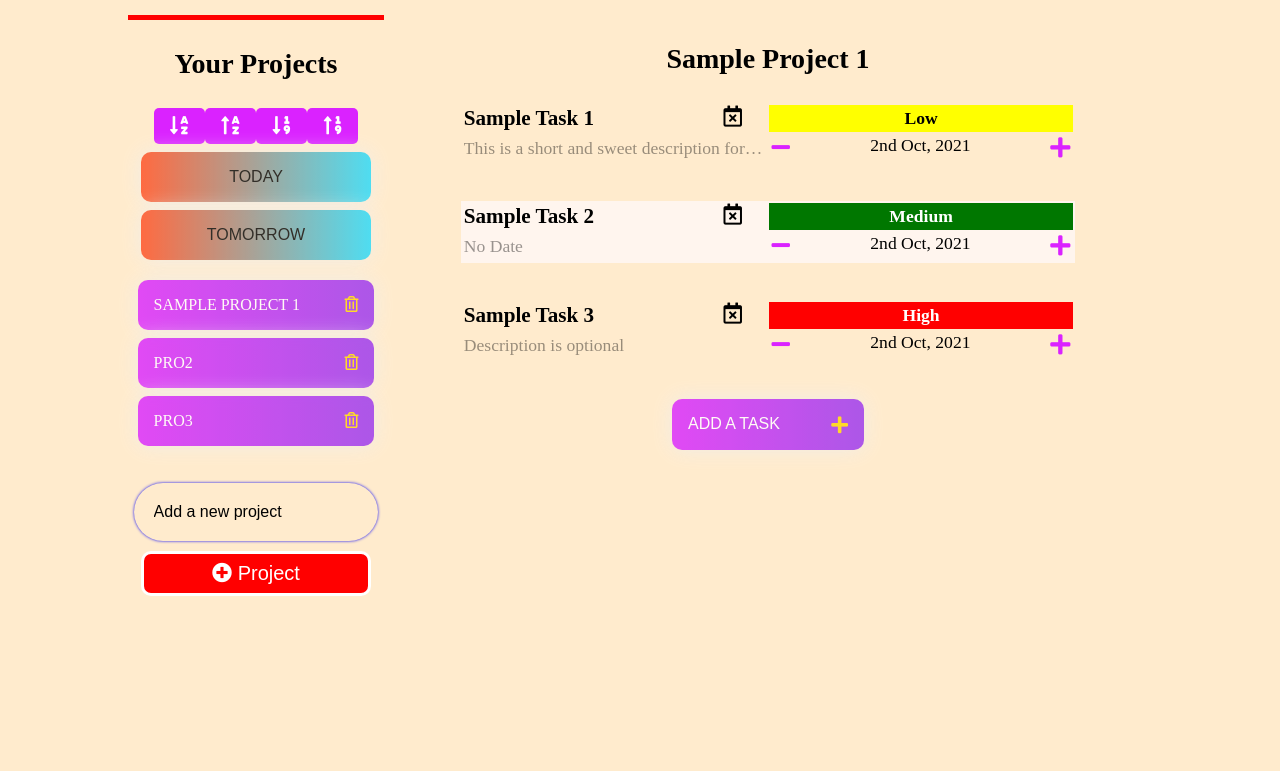
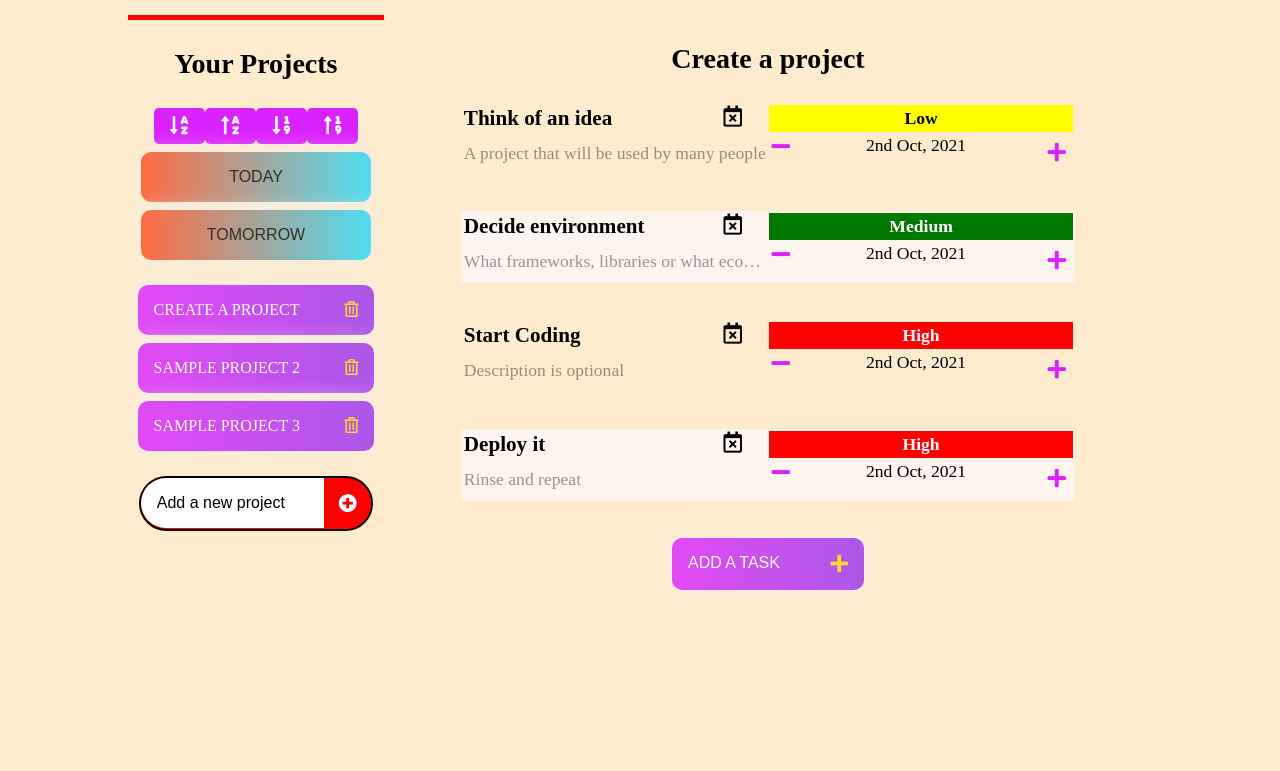
Before and after one commit to proAnkush/entudo, a website with bundled scripts: page dist/index.html in a window 1280 px wide. Shown: the part 81-852 px from the top of the page. Built offline with nearby package versions, Linux system fonts and the light colour scheme; a web font is replaced by a local one.

Commit message:
Completed

```diff
--- a/src/ProjectModule.js
+++ b/src/ProjectModule.js
@@ -34,13 +34,14 @@ function getProjectByIndex(i) {
 }
 
 function addSampleProject(){
-    let sampleProject = new Project("Sample Project 1", 0);
+    let sampleProject = new Project("Create a project", 0);
     projects.push(sampleProject);
-    addTaskToProject("Sample Task 1", "This is a short and sweet description for the task", "low", null, 0);
-    addTaskToProject("Sample Task 2", "No Date", "medium", null, 0);
-    addTaskToProject("Sample Task 3", "Description is optional", "high", null, 0);
-    projects.push(new Project("Pro2", projects.length));
-    projects.push(new Project("Pro3", projects.length));
+    addTaskToProject("Think of an idea", "A project that will be used by many people", "low", null, 0);
+    addTaskToProject("Decide environment", "What frameworks, libraries or what ecosystem it will be on.", "medium", null, 0);
+    addTaskToProject("Start Coding", "Description is optional", "high", null, 0);
+    addTaskToProject("Deploy it", "Rinse and repeat", "high", null, 0);
+    projects.push(new Project("Sample project 2", projects.length));
+    projects.push(new Project("Sample project 3", projects.length));
     loadProject();
 }
 
@@ -123,6 +124,7 @@ function createProjectCard(project, i){
 
     p1.onclick = function(){
         viewProject(project, project.index);
+
     };
 
     let tspan = document.createElement("span");
--- a/src/TaskModule.js
+++ b/src/TaskModule.js
@@ -83,7 +83,7 @@ function createDateCell(t){
 
     let l = document.createElement("span");
     l.classList.add("dateMods");
-    l.innerHTML = `<i class="fa fa-minus" aria-hidden="true"></i>`
+    l.innerHTML = `<i class="fa fa-minus"  aria-hidden="true"></i>`
     l.style.padding = "3px";
     l.onclick = function(){
         subtractDate(t);
@@ -102,8 +102,8 @@ function createDateCell(t){
     // adders
     let r = document.createElement("span");
     r.classList.add("dateMods");
-    r.innerHTML = `<i class="fa fa-plus" style="color: #da22ff;" aria-hidden="true"></i>`
-    r.style.padding = "3px";
+    r.innerHTML = `<i class="fa fa-plus" aria-hidden="true"></i>`
+    r.style.padding = "8px";
     r.onclick = function(){
         addDate(t);
     }
```
Also changed, not shown: dist/index.html, dist/main.js, dist/style.css.
